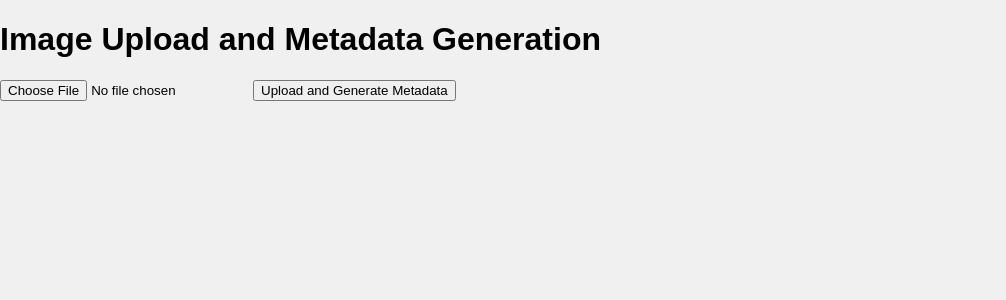
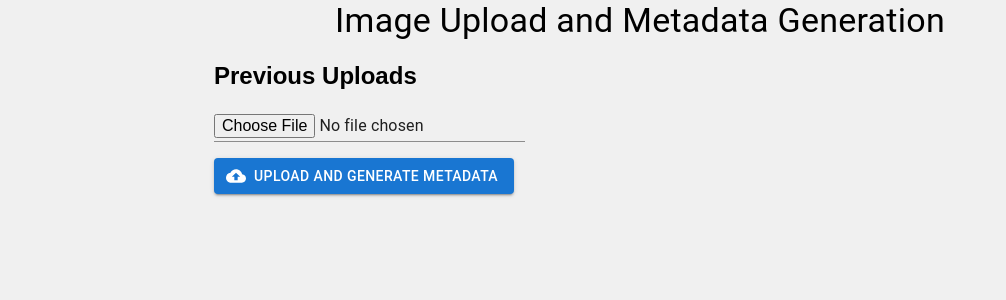
Before and after one commit to alexi-o/alexis-firebase-template, a React (Create React App) app: page / in a window 1280 px wide. Shown: the top 300 px of the page, without its empty margins (0-1006 px from the left). Built offline with nearby package versions, Linux system fonts and the light colour scheme.

Commit message:
enhances UI to add keywords to list after processing

```diff
--- a/package.json
+++ b/package.json
@@ -3,6 +3,10 @@
   "version": "0.1.0",
   "private": true,
   "dependencies": {
+    "@emotion/react": "^11.11.3",
+    "@emotion/styled": "^11.11.0",
+    "@mui/icons-material": "^5.15.6",
+    "@mui/material": "^5.15.6",
     "@testing-library/jest-dom": "^5.17.0",
     "@testing-library/react": "^13.4.0",
     "@testing-library/user-event": "^13.5.0",
--- a/src/App.js
+++ b/src/App.js
@@ -1,14 +1,56 @@
 import React, { useState } from "react";
 import axios from "axios";
+import { Button, Container, Grid, Input, Typography } from "@mui/material";
+import { CloudUpload } from "@mui/icons-material";
+import Sidebar from "./Sidebar";
 import "./App.css";
 
 function App() {
   const [file, setFile] = useState(null);
+  const [selectedUpload, setSelectedUpload] = useState(null);
+  const [uploads, setUploads] = useState([]);
+  const [keywords, setKeywords] = useState([]);
   const [imageURL, setImageURL] = useState(null);
   const [metadata, setMetadata] = useState(null);
 
   const handleFileChange = (e) => {
     setFile(e.target.files[0]);
+  };
+
+  const handleUploadSuccess = (image_url, metadata) => {
+    const uploadData = {
+      imageUrl: `http://127.0.0.1:5000${image_url}`,
+      metadata: JSON.parse(metadata),
+    };
+    setUploads([...uploads, uploadData]);
+    setSelectedUpload(uploadData);
+    setImageURL(uploadData.imageUrl);
+    setMetadata(uploadData.metadata);
+  };
+
+  const handleUploadError = (error) => {
+    console.error("Error uploading the file:", error);
+  };
+
+  const selectUpload = (index) => {
+    if (index >= 0 && index < uploads.length) {
+      setSelectedUpload(uploads[index]);
+      setImageURL(uploads[index].imageUrl);
+      setMetadata(uploads[index].metadata);
+    }
+  };
+
+  const addKeyword = (keyword) => {
+    if (!keywords.includes(keyword)) {
+      setKeywords([...keywords, keyword]);
+    }
+  };
+
+  const removeKeyword = (keywordToRemove) => {
+    const updatedKeywords = keywords.filter(
+      (keyword) => keyword !== keywordToRemove
+    );
+    setKeywords(updatedKeywords);
   };
 
   const handleUpload = async () => {
@@ -27,36 +69,76 @@ function App() {
       );
 
       const { image_url, metadata } = response.data;
-      setImageURL(`http://127.0.0.1:5000${image_url}`);
-      setMetadata(JSON.parse(metadata)); // Convert metadata string to JSON
+      handleUploadSuccess(image_url, metadata);
     } catch (error) {
-      console.error("Error uploading the file:", error);
+      handleUploadError(error);
     }
   };
 
   return (
-    <div className="App">
-      <h1>Image Upload and Metadata Generation</h1>
-      <input type="file" accept="image/*" onChange={handleFileChange} />
-      <button onClick={handleUpload}>Upload and Generate Metadata</button>
-
+    <Container maxWidth="md" className="App">
+      <Typography variant="h4" align="center" gutterBottom>
+        Image Upload and Metadata Generation
+      </Typography>
+      <Sidebar uploads={uploads} selectUpload={selectUpload} />
+      <Grid container spacing={2} alignItems="center">
+        <Grid item xs={12}>
+          <Input type="file" accept="image/*" onChange={handleFileChange} />
+        </Grid>
+        <Grid item xs={12}>
+          <Button
+            variant="contained"
+            color="primary"
+            startIcon={<CloudUpload />}
+            onClick={handleUpload}
+          >
+            Upload and Generate Metadata
+          </Button>
+        </Grid>
+      </Grid>
       {imageURL && (
         <img className="uploaded-image" src={imageURL} alt="Uploaded Image" />
       )}
-
-      {metadata && (
-        <div className="metadata">
-          <h2>Generated Metadata:</h2>
+      {keywords.length > 0 && (
+        <div className="keyword-list">
+          <Typography variant="h6" gutterBottom>
+            Keywords:
+          </Typography>
           <ul>
-            {metadata.map((prediction, index) => (
+            {keywords.map((keyword, index) => (
               <li key={index}>
-                {prediction[1]} ({(prediction[2] * 100).toFixed(2)}%)
+                {keyword}{" "}
+                <button
+                  className="remove-button"
+                  onClick={() => removeKeyword(keyword)}
+                >
+                  Remove
+                </button>
               </li>
             ))}
           </ul>
         </div>
       )}
-    </div>
+      {metadata && (
+        <div className="metadata">
+          <Typography variant="h6" gutterBottom>
+            Generated Metadata:
+          </Typography>
+          <ul>
+            {metadata.map((prediction, index) => (
+              <li key={index}>
+                <button
+                  className="metadata-button"
+                  onClick={() => addKeyword(prediction[1])}
+                >
+                  {prediction[1]} ({(prediction[2] * 100).toFixed(2)}%)
+                </button>
+              </li>
+            ))}
+          </ul>
+        </div>
+      )}
+    </Container>
   );
 }
 
--- /dev/null
+++ b/src/Sidebar.js
@@ -0,0 +1,20 @@
+import React from "react";
+
+function Sidebar({ uploads, selectUpload }) {
+  return (
+    <div className="sidebar">
+      <h2>Previous Uploads</h2>
+      <ul>
+        {uploads.map((upload, index) => (
+          <li key={index}>
+            <button onClick={() => selectUpload(index)}>
+              Upload {index + 1}
+            </button>
+          </li>
+        ))}
+      </ul>
+    </div>
+  );
+}
+
+export default Sidebar;
```
Also changed, not shown: 1 other file (tests, documents, lock files or other folders).
